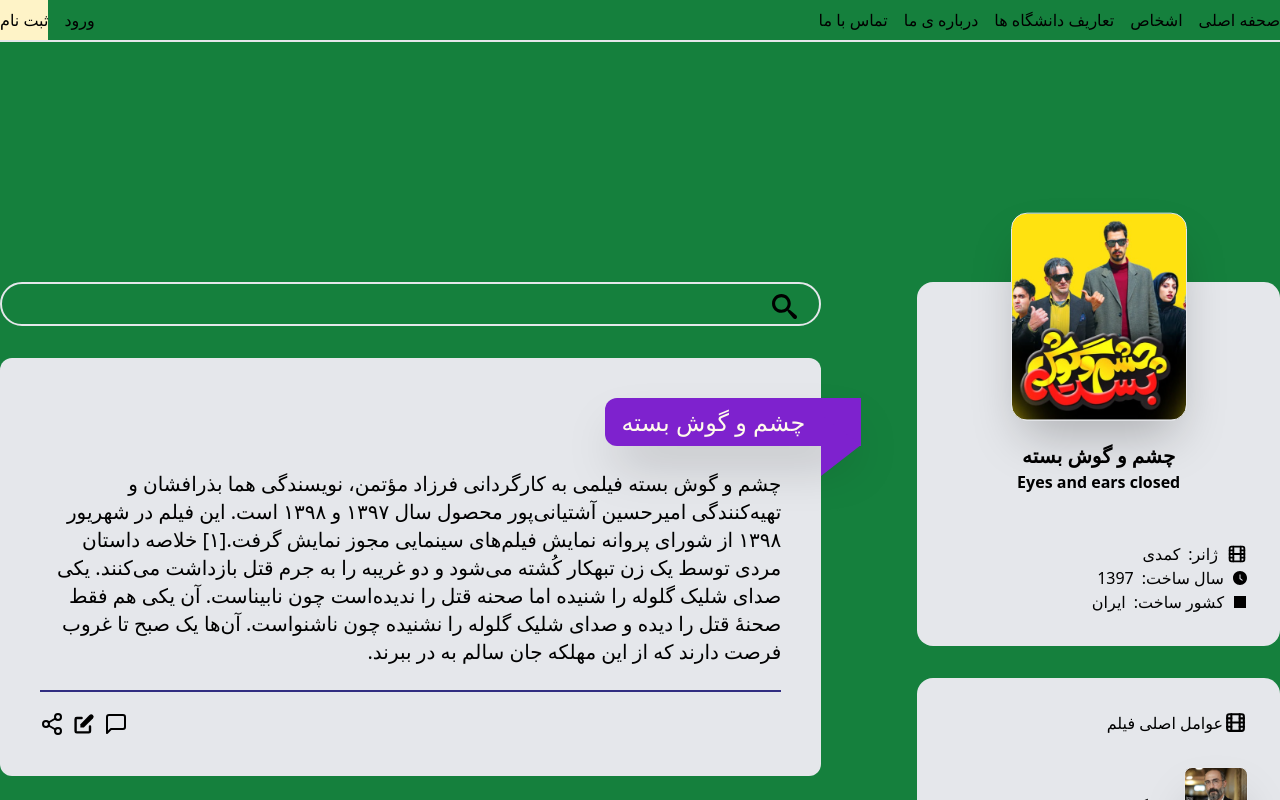
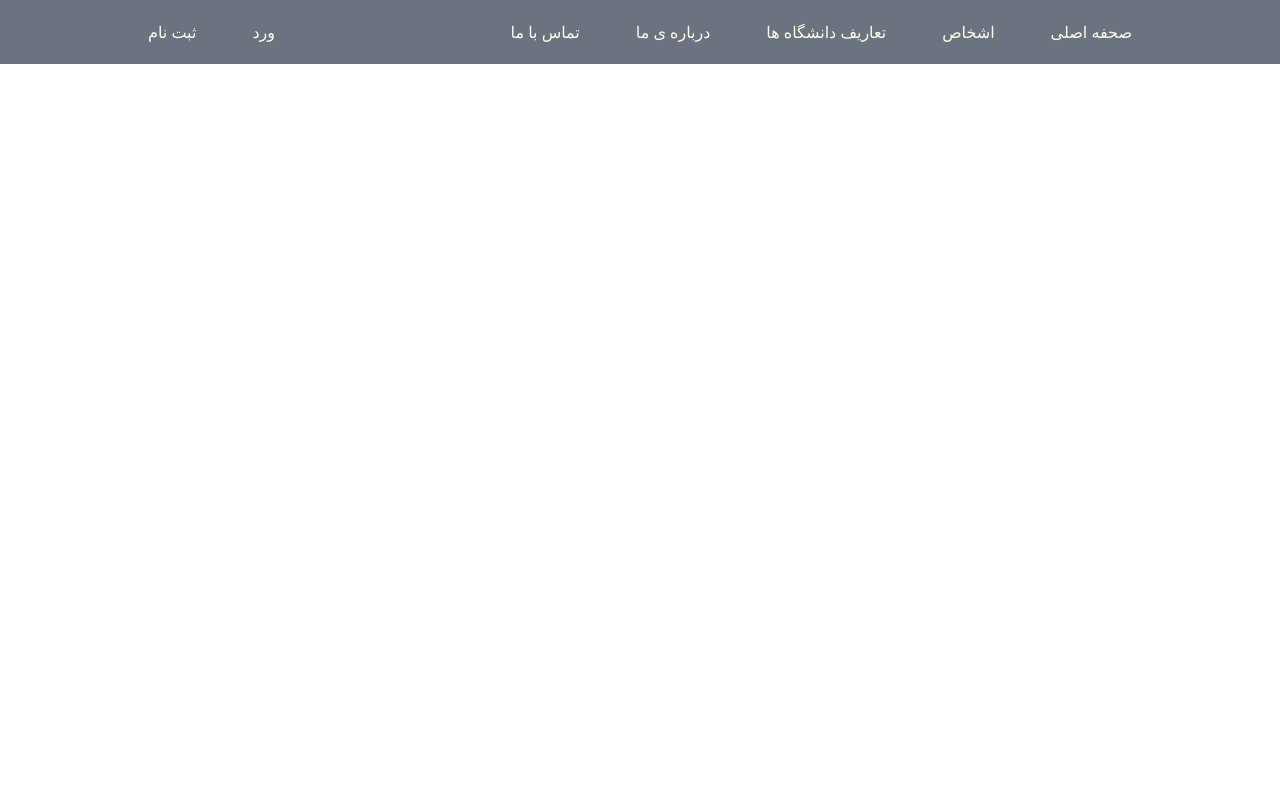
Before and after one commit to f-chamani/product-project-with-javascript, a React (Create React App) app: page / in a window 1280 px wide. Shown: the top 800 px of the page. Built offline with nearby package versions, Linux system fonts and the light colour scheme.

Commit message:
second test for movies

```diff
--- a/src/App.js
+++ b/src/App.js
@@ -1,12 +1,12 @@
 
-import Book from "./book/Book";
+import Movies from "./movies/Movies";
 
 function App() {
 
 
   return (
     <div>
-      <Book/>
+      <Movies/>
     </div>
   );
 }
--- /dev/null
+++ b/src/movies/Movies.js
@@ -0,0 +1,28 @@
+import React from 'react';
+
+function Movies(props) {
+    return (
+        <div>
+            <div className="flex flex-col items-center justify-center bg-gray-500">
+                <div className=" container lg:max-w-screen-lg text-amber-50 ">
+                    <div className=" items-center justify-center flex flex-row justify-between gap-2 ">
+                        <div className="flex flex-row gap-4">
+                            <div className="hover:bg-red-300 p-5 "> صحفه اصلی</div>
+                            <div className="hover:bg-red-300 p-5 " >اشخاص</div>
+                            <div className="hover:bg-red-300 p-5 ">تعاریف دانشگاه ها</div>
+                            <div className="hover:bg-red-300 p-5 "> درباره ی ما</div>
+                            <div className="hover:bg-red-300 p-5 ">تماس با ما</div>
+                        </div>
+                        <div className="flex flex-row  gap-4" >
+                            <div className="hover:bg-red-300 p-5">ورد</div>
+                            <div className="hover:bg-red-300 p-5">ثبت نام</div>
+                        </div>
+                    </div>
+                </div>
+            </div>
+        </div>
+
+    );
+}
+
+export default Movies;
```
Also changed, not shown: src/obj/Obj.js (+0 -9 lines).
